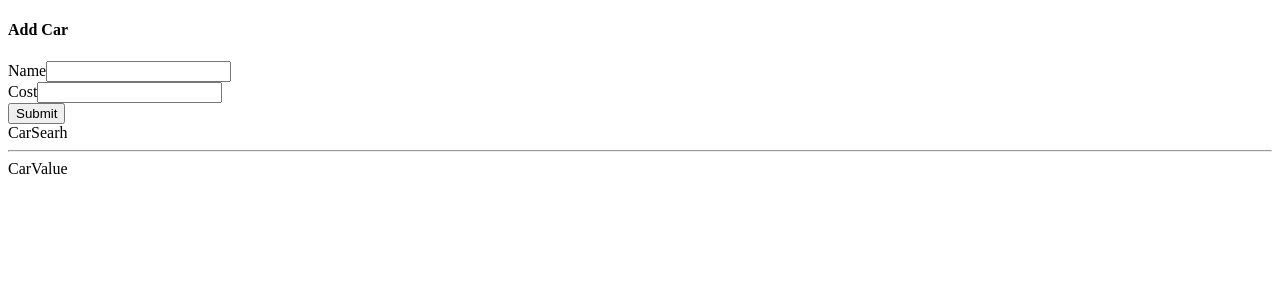
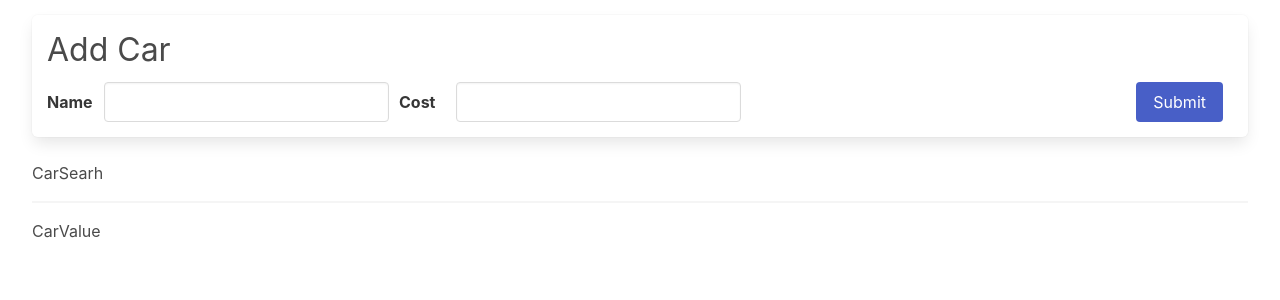
Before and after one commit to verina-dinata/cars, a React (Create React App) app: page / in a window 1280 px wide. Shown: the top 300 px of the page. Built offline with nearby package versions, Linux system fonts and the light colour scheme.

Commit message:
import css

```diff
--- a/src/App.js
+++ b/src/App.js
@@ -5,7 +5,7 @@
 
 function App() {
   return (
-    <div>
+    <div className="container is-fluid">
       <CarForm />
       <CarSearh />
       <CarList />
--- a/src/index.js
+++ b/src/index.js
@@ -3,6 +3,8 @@
 import App from './App';
 import { Provider } from 'react-redux';
 import { store } from './store'
+import 'bulma/css/bulma.css';
+import './styles.css';
 
 const el = document.getElementById('root');
 const root = createRoot(el);
--- /dev/null
+++ b/src/styles.css
@@ -0,0 +1,79 @@
+.car-form {
+  margin-top: 15px;
+  padding: 15px;
+}
+.car-form .field-group {
+  display: flex;
+  margin-bottom: 0px;
+}
+.car-form form {
+  display: flex;
+  justify-content: space-between;
+}
+.car-form .field {
+  display: flex;
+  align-items: center;
+  margin-bottom: 0px;
+  margin-right: 10px;
+}
+.car-form .field label.label {
+  margin-bottom: 0px;
+  width: 70px;
+}
+.car-form input {
+  width: 100%;
+}
+.car-form h4.subtitle.is-3 {
+  margin-bottom: 0.75rem;
+}
+
+.car-list .panel.bold {
+  font-weight: 600;
+}
+
+.car-list .panel {
+  padding: 10px;
+  display: flex;
+  flex-direction: row;
+  justify-content: space-between;
+  align-items: center;
+}
+
+.car-list p {
+  font-size: 1.5rem;
+}
+
+.car-list .note {
+  font-style: italic;
+  display: block;
+  margin: 40px 20px;
+}
+
+.car-value {
+  font-size: 2rem;
+  text-align: right;
+}
+
+hr {
+  margin: 1rem 0;
+}
+
+.list-header {
+  display: flex;
+  flex-direction: row;
+  justify-content: space-between;
+  align-items: center;
+}
+
+.list-header h3.title {
+  margin-bottom: 0px;
+}
+
+.list-header .search {
+  display: flex;
+  align-items: center;
+}
+.list-header .search .label {
+  margin-bottom: 0px;
+  margin-right: 10px;
+}
```
